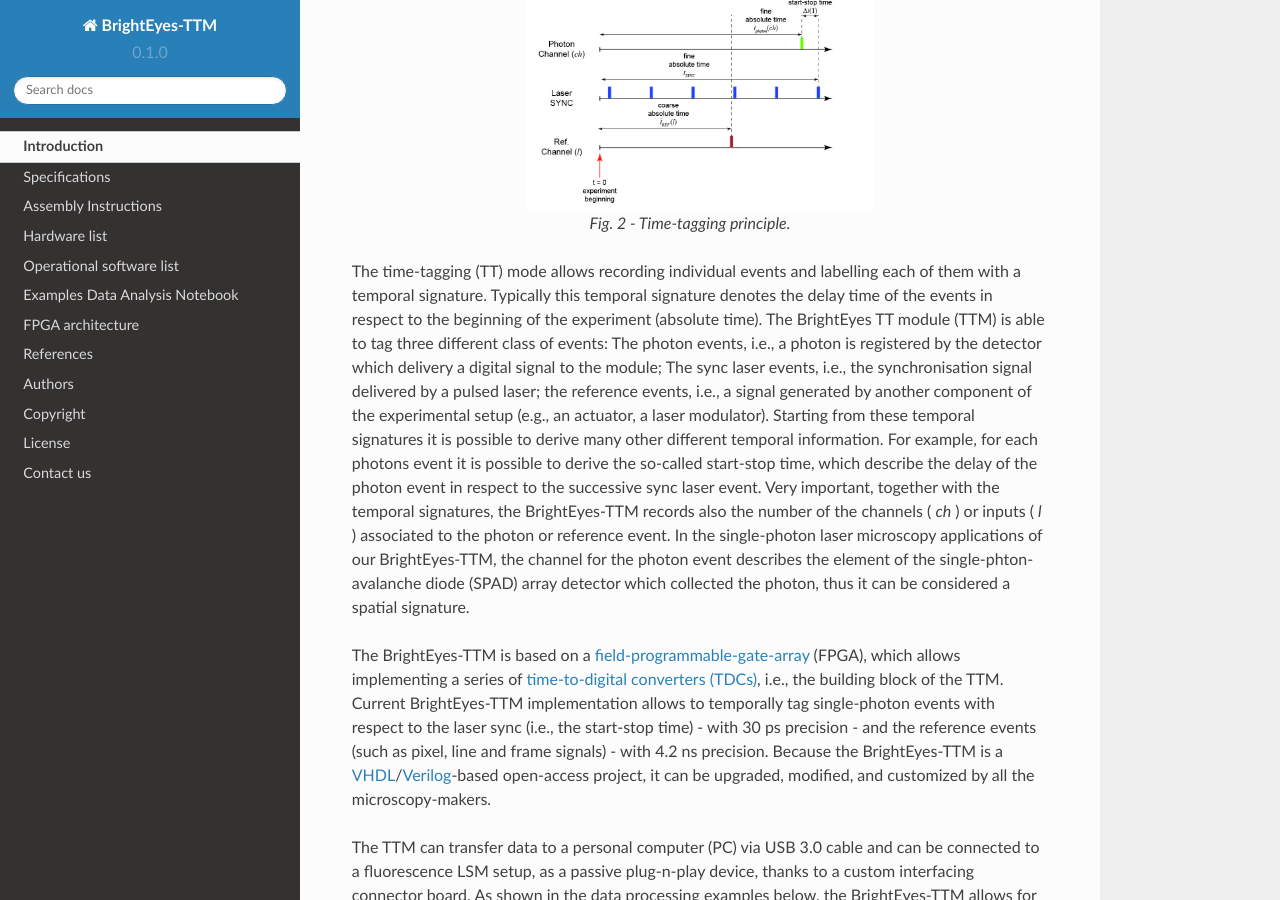
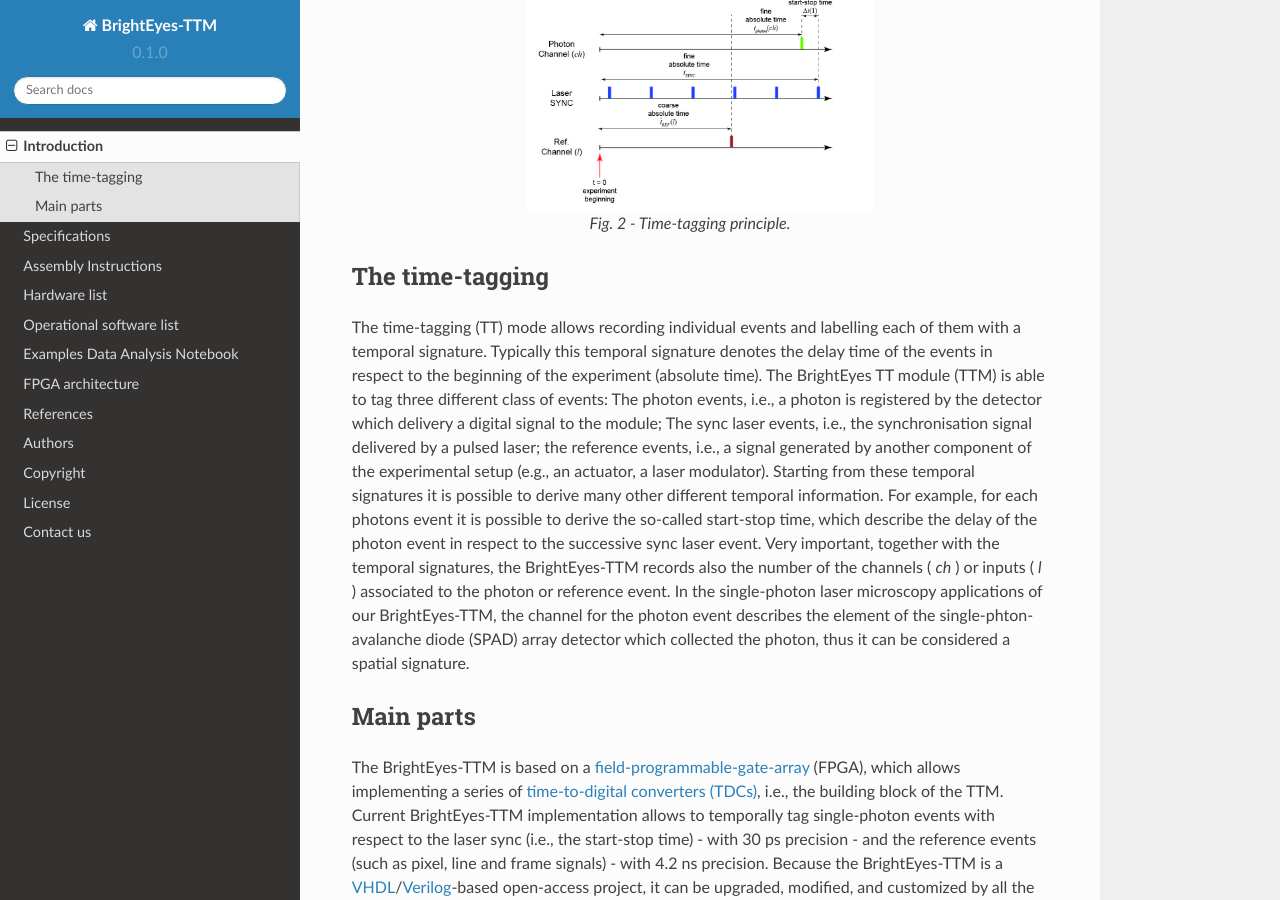
Before and after one commit to mattia-donato/BrightEyes-TTM-docs, a Sphinx documentation site: the page built from docs/source/BrightEyes.md, in a window 1280 px wide and 900 px high, scrolled down 538 px. Built offline with Sphinx 7.4.7 and the Read the Docs theme 2.0.0, drawn with Linux system fonts in a browser that asks for light colours.

Commit message:
Update BrightEyes.md

```diff
--- a/docs/source/BrightEyes.md
+++ b/docs/source/BrightEyes.md
@@ -20,7 +20,11 @@
 Fig. 2 - Time-tagging principle.
 :::
 
+## The time-tagging
+
 The time-tagging (TT) mode allows recording individual events and labelling each of them with a temporal signature. Typically this temporal signature denotes the delay time of the events in respect to the beginning of the experiment (absolute time). The BrightEyes TT module (TTM) is able to tag three different class of events: The photon events, i.e., a photon is registered by the detector which delivery a digital signal to the module; The sync laser events, i.e., the synchronisation signal delivered by a pulsed laser; the reference events, i.e., a signal generated by another component of the experimental setup (e.g., an actuator, a laser modulator). Starting from these temporal signatures it is possible to derive many other different temporal information. For example, for each photons event it is possible to derive the so-called start-stop time, which describe the delay of the photon event in respect to the successive sync laser event. Very important, together with the temporal signatures, the BrightEyes-TTM records also the number of the channels ( *ch* ) or inputs ( *l* ) associated to the photon or reference event. In the single-photon laser microscopy applications of our BrightEyes-TTM, the channel for the photon event describes the element of the single-phton-avalanche diode (SPAD) array detector which collected the photon, thus it can be considered a spatial signature.
+
+## Main parts
 
 The BrightEyes-TTM is based on a [field-programmable-gate-array](https://en.wikipedia.org/wiki/Field-programmable_gate_array) (FPGA), which allows implementing a series of [time-to-digital converters (TDCs)](https://en.wikipedia.org/wiki/Time-to-digital_converter), i.e., the building block of the TTM. Current BrightEyes-TTM implementation allows to temporally tag single-photon events with respect to the laser sync (i.e., the start-stop time) - with 30 ps precision - and the reference events (such as pixel, line and frame signals) - with 4.2 ns precision. Because the BrightEyes-TTM is a [VHDL](https://en.wikipedia.org/wiki/VHDL)/[Verilog](https://en.wikipedia.org/wiki/Verilog)-based open-access project, it can be upgraded, modified, and customized by all the microscopy-makers.
 
```
